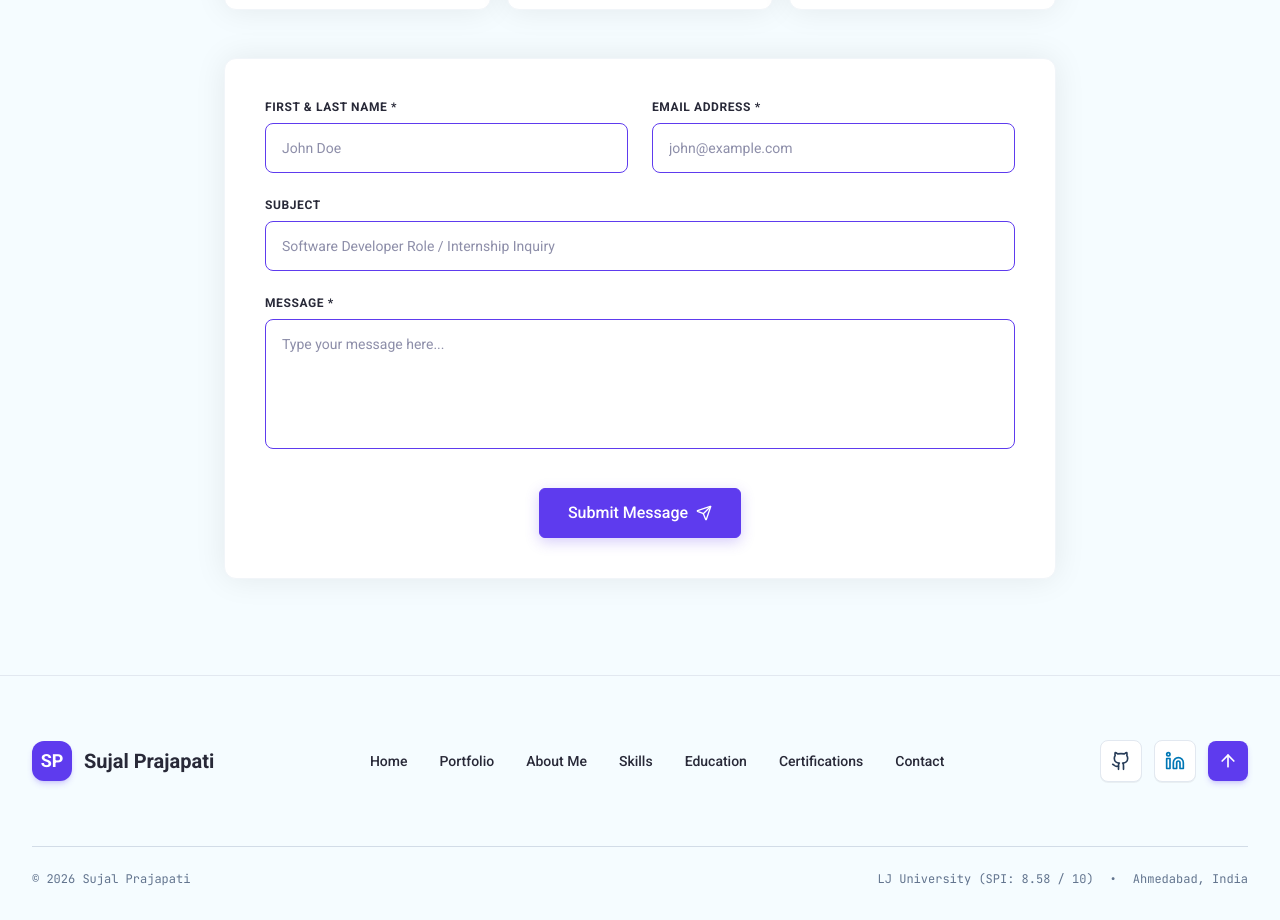
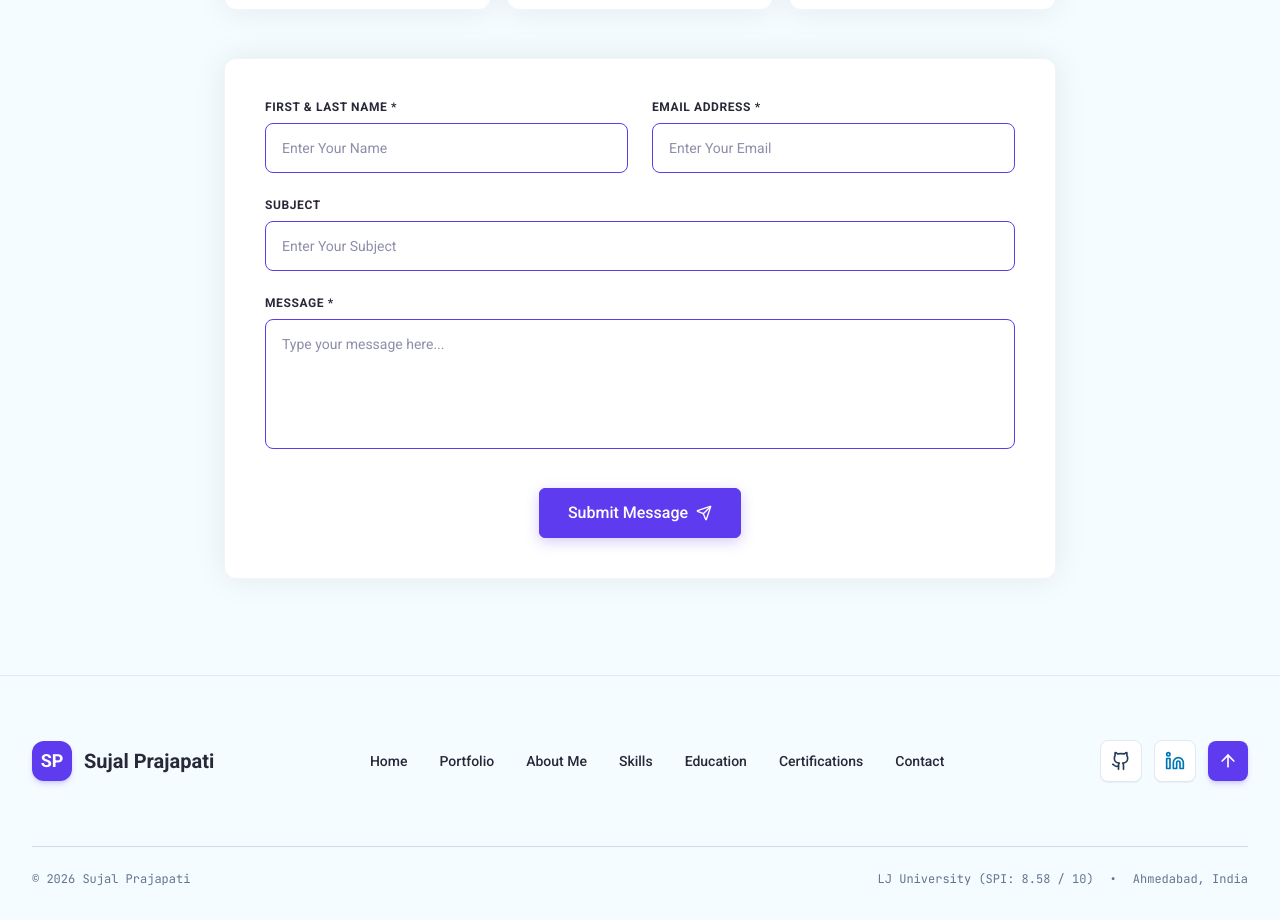
Before and after one commit to ersujalai/Portfolio, a React (Vite) app: page / in a window 1280 px wide. Shown: the part 6087-7007 px from the top of the page. Built offline with nearby package versions, Linux system fonts and the light colour scheme.

Commit message:
Update form field placeholders in Contact component

```diff
--- a/src/components/Contact.jsx
+++ b/src/components/Contact.jsx
@@ -212,7 +212,7 @@ export default function Contact() {
                   name="name"
                   value={formData.name}
                   onChange={handleInputChange}
-                  placeholder="John Doe"
+                  placeholder="Enter Your Name"
                   required
                   className="w-full px-4 py-3.5 rounded-lg bg-white border border-[#5e3bee] text-[#1c1e53] text-sm focus:outline-none focus:ring-2 focus:ring-[#5e3bee]/40 transition-all"
                 />
@@ -228,7 +228,7 @@ export default function Contact() {
                   name="email"
                   value={formData.email}
                   onChange={handleInputChange}
-                  placeholder="john@example.com"
+                  placeholder="Enter Your Email"
                   required
                   className="w-full px-4 py-3.5 rounded-lg bg-white border border-[#5e3bee] text-[#1c1e53] text-sm focus:outline-none focus:ring-2 focus:ring-[#5e3bee]/40 transition-all"
                 />
@@ -245,7 +245,7 @@ export default function Contact() {
                 name="subject"
                 value={formData.subject}
                 onChange={handleInputChange}
-                placeholder="Software Developer Role / Internship Inquiry"
+                placeholder="Enter Your Subject"
                 className="w-full px-4 py-3.5 rounded-lg bg-white border border-[#5e3bee] text-[#1c1e53] text-sm focus:outline-none focus:ring-2 focus:ring-[#5e3bee]/40 transition-all"
               />
             </div>
```
